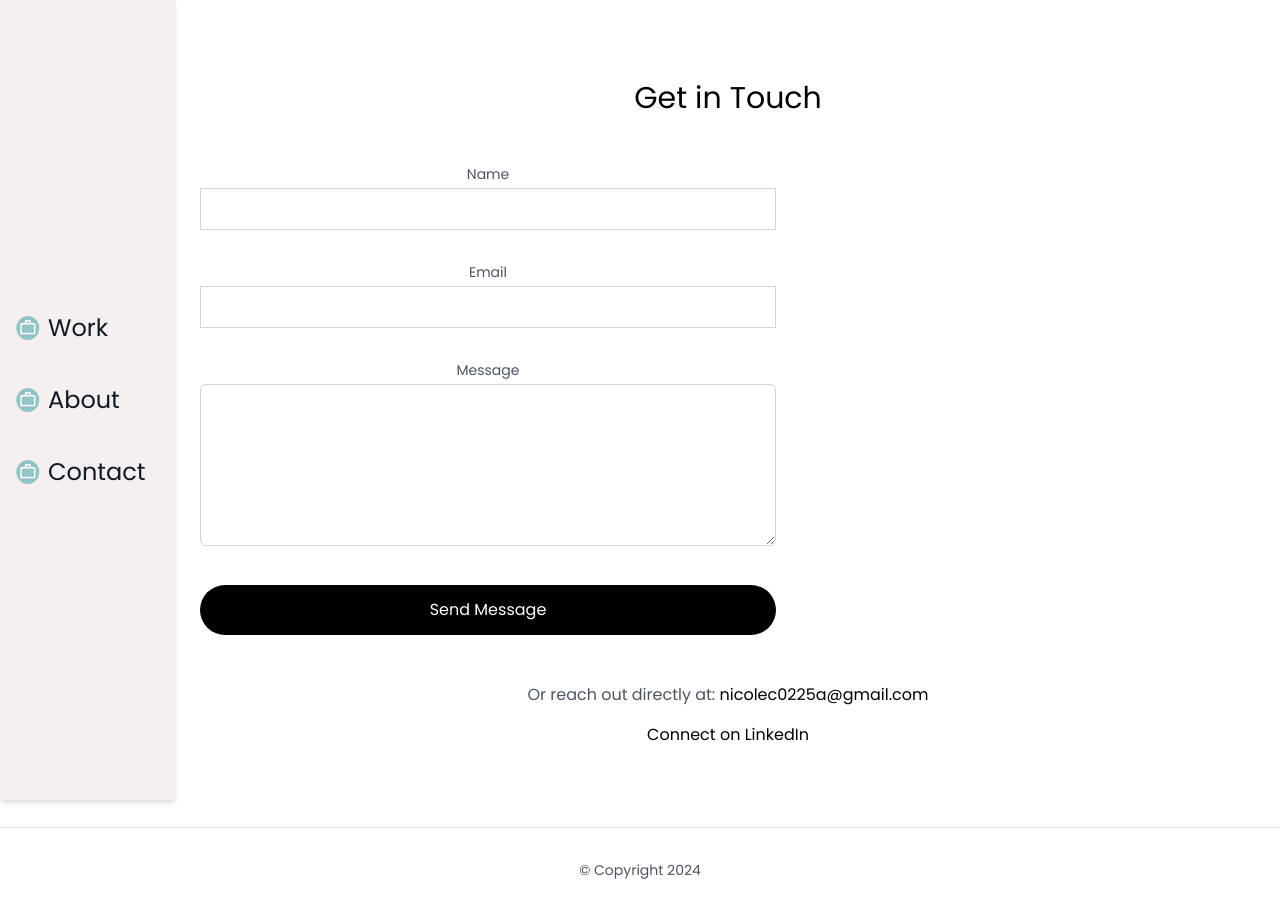
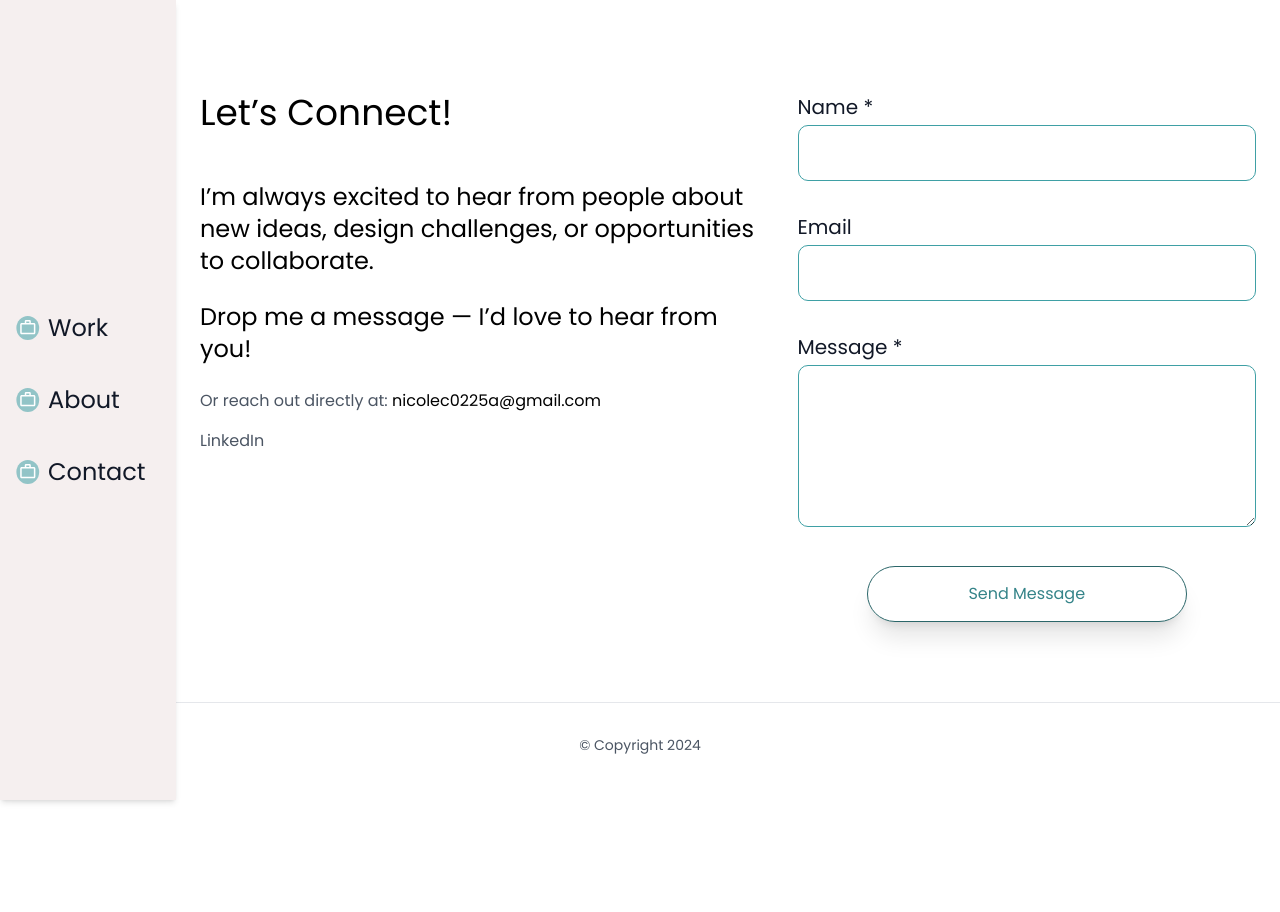
Before and after one commit to savvakasha/portfolio, a React (Vite) app: page /contact in a window 1280 px wide. After the commit the page ends 800 px from the top, so only its background shows below. Built offline with nearby package versions, Linux system fonts and the light colour scheme.

Commit message:
feat: finish up contact page

```diff
--- a/package.json
+++ b/package.json
@@ -10,6 +10,7 @@
     "preview": "vite preview"
   },
   "dependencies": {
+    "@emailjs/browser": "^4.4.1",
     "@heroicons/react": "^2.1.1",
     "framer-motion": "^11.0.8",
     "react": "^18.2.0",
@@ -19,7 +20,7 @@
   "devDependencies": {
     "@types/react": "^18.2.56",
     "@types/react-dom": "^18.2.19",
-    "@vitejs/plugin-react": "^4.2.1",
+    "@vitejs/plugin-react": "^5.0.0",
     "autoprefixer": "^10.4.18",
     "eslint": "^8.56.0",
     "eslint-plugin-react": "^7.33.2",
--- /dev/null
+++ b/src/components/Button.jsx
@@ -0,0 +1,12 @@
+const Button = ({ children, onClick }) => {
+    return (
+        <button
+            onClick={onClick}
+            className="w-full max-w-80 h-14 px-8 py-3 rounded-full transition-colors shadow-xl bg-transparent text-[#358489] border border-[#2B6669] hover:bg-[#3FA0A5] hover:text-white hover:border-[#3FA0A5]"
+        >
+            {children}
+        </button>
+    );
+};
+
+export default Button;
--- /dev/null
+++ b/src/components/FormInput.jsx
@@ -0,0 +1,24 @@
+const FormInput = ({ label, id, name, type = 'text', value, onChange, required = false }) => {
+    return (
+        <div className="w-full">
+            <label
+                htmlFor={id}
+                className="block text-left text-xl text-gray-900 mb-1"
+            >
+                {label}
+            </label>
+            <input
+                type={type}
+                id={id}
+                name={name}
+                value={value}
+                onChange={onChange}
+                className="w-full px-4 py-2 border bg-transparent h-14"
+                style={{ borderRadius: '10px', borderColor: '#3FA0A5' }}
+                required={required}
+            />
+        </div>
+    );
+};
+
+export default FormInput;
--- a/src/pages/Contact.jsx
+++ b/src/pages/Contact.jsx
@@ -1,5 +1,9 @@
 import { motion } from 'framer-motion';
 import { useState } from 'react';
+import FormInput from '../components/FormInput';
+import Button from '../components/Button';
+import React, { useRef } from 'react';
+import emailjs from '@emailjs/browser';
 
 const Contact = () => {
     const [formData, setFormData] = useState({
@@ -7,12 +11,6 @@ const Contact = () => {
         email: '',
         message: ''
     });
-
-    const handleSubmit = (e) => {
-        e.preventDefault();
-        // Handle form submission here
-        console.log('Form submitted:', formData);
-    };
 
     const handleChange = (e) => {
         const { name, value } = e.target;
@@ -22,80 +20,61 @@ const Contact = () => {
         }));
     };
 
+    const form = useRef();
+
+    const sendEmail = (e) => {
+        e.preventDefault();
+
+        if (formData.name === '' || formData.message === '') {
+            alert('Please fill in the required fields');
+            return;
+        }
+
+        const templateParams = {
+            name: formData.name,
+            email: formData.email,
+            message: formData.message
+        };
+
+        emailjs
+            .send('service_qvydesq', 'template_iqshhxo', templateParams, {
+                publicKey: 'wSKe5T2XrYEfJRgx9',
+            })
+            .then(
+                () => {
+                    setFormData({
+                        name: '',
+                        email: '',
+                        message: ''
+                    });
+                    alert('Message sent successfully');
+                },
+                (error) => {
+                    alert('Message failed to send');
+                },
+            );
+
+    };
+
     return (
-        <div className="min-h-screen py-20">
+        <div className=" py-20">
             <div className="container">
                 <motion.div
                     initial={{ opacity: 0, y: 20 }}
                     animate={{ opacity: 1, y: 0 }}
                     transition={{ duration: 0.8 }}
+                    className="flex gap-10"
                 >
-                    <h1 className="text-3xl mb-12">Get in Touch</h1>
-
-                    <form onSubmit={handleSubmit} className="space-y-8 max-w-xl">
-                        <div>
-                            <label
-                                htmlFor="name"
-                                className="block text-sm text-gray-600 mb-1"
-                            >
-                                Name
-                            </label>
-                            <input
-                                type="text"
-                                id="name"
-                                name="name"
-                                value={formData.name}
-                                onChange={handleChange}
-                                className="w-full px-4 py-2 border border-gray-300 focus:border-black focus:outline-none"
-                                required
-                            />
-                        </div>
-
-                        <div>
-                            <label
-                                htmlFor="email"
-                                className="block text-sm text-gray-600 mb-1"
-                            >
-                                Email
-                            </label>
-                            <input
-                                type="email"
-                                id="email"
-                                name="email"
-                                value={formData.email}
-                                onChange={handleChange}
-                                className="w-full px-4 py-2 border border-gray-300 focus:border-black focus:outline-none"
-                                required
-                            />
-                        </div>
-
-                        <div>
-                            <label
-                                htmlFor="message"
-                                className="block text-sm text-gray-600 mb-1"
-                            >
-                                Message
-                            </label>
-                            <textarea
-                                id="message"
-                                name="message"
-                                value={formData.message}
-                                onChange={handleChange}
-                                rows="6"
-                                className="w-full px-4 py-2 border border-gray-300 rounded-md focus:ring-2 focus:ring-black focus:border-transparent"
-                                required
-                            ></textarea>
-                        </div>
-
-                        <button
-                            type="submit"
-                            className="w-full bg-black text-white px-8 py-3 rounded-full hover:bg-gray-800 transition-colors"
-                        >
-                            Send Message
-                        </button>
-                    </form>
-
-                    <div className="mt-12 text-center">
+                    <div className="text-left">
+                        <h2 className="text-4xl mb-12">Let’s Connect!</h2>
+                        <p className="text-2xl">
+                            I’m always excited to hear from people about new ideas, design challenges, or opportunities to collaborate.
+                        </p>
+                        <br />
+                        <p className="text-2xl">
+                            Drop me a message — I’d love to hear from you!
+                        </p>
+                        <br />
                         <p className="text-gray-600 mb-4">
                             Or reach out directly at:{' '}
                             <a
@@ -106,14 +85,59 @@ const Contact = () => {
                             </a>
                         </p>
                         <a
-                            href="https://linkedin.com"
+                            href="https://www.linkedin.com/in/nicole-c-41790328a/"
                             target="_blank"
                             rel="noopener noreferrer"
-                            className="text-black hover:underline"
+                            className="text-gray-600 mb-4 hover:text-black transition-colors"
                         >
-                            Connect on LinkedIn
+                            LinkedIn
                         </a>
                     </div>
+
+                    <form ref={form} className="space-y-8 flex-grow w-full">
+                        <FormInput
+                            label="Name *"
+                            id="name"
+                            name="name"
+                            type="text"
+                            value={formData.name}
+                            onChange={handleChange}
+                            required
+                        />
+
+                        <FormInput
+                            label="Email"
+                            id="email"
+                            name="email"
+                            type="email"
+                            value={formData.email}
+                            onChange={handleChange}
+                            required
+                        />
+
+                        <div>
+                            <label
+                                htmlFor="message"
+                                className="block text-left text-xl text-gray-900 mb-1"
+                            >
+                                Message *
+                            </label>
+                            <textarea
+                                id="message"
+                                name="message"
+                                value={formData.message}
+                                onChange={handleChange}
+                                rows="6"
+                                className="w-full px-4 py-2 border bg-transparent min-h-24"
+                                style={{ borderRadius: '10px', borderColor: '#3FA0A5' }}
+                                required
+                            ></textarea>
+                        </div>
+
+                        <Button onClick={sendEmail}>
+                            Send Message
+                        </Button>
+                    </form>
                 </motion.div>
             </div>
         </div>
--- a/src/pages/Home.jsx
+++ b/src/pages/Home.jsx
@@ -1,5 +1,4 @@
 import { motion } from 'framer-motion';
-import { Link } from 'react-router-dom';
 import { useState, useEffect } from 'react';
 import { projects } from '../assets/project-data';
 import Banner from '../components/Banner';
@@ -48,14 +47,7 @@ const Home = () => {
 
                     <div className="flex space-x-6 mb-8">
                         <p><b>My toolbox:</b> Figma, Qualtrics, Unity, Optimal Workshop, MAXQDA</p>
-                        <a
-                            href="https://linkedin.com"
-                            target="_blank"
-                            rel="noopener noreferrer"
-                            className="text-sm text-gray-600 hover:text-black transition-colors"
-                        >
-                            LinkedIn
-                        </a>
+
                     </div>
                 </motion.div>
                 <div className="flex justify-center items-center max-w-80 min-w-80 ">
```
Also changed, not shown: 1 other file (tests, documents, lock files or other folders).
